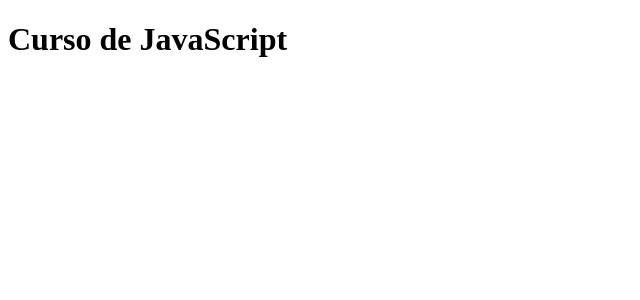
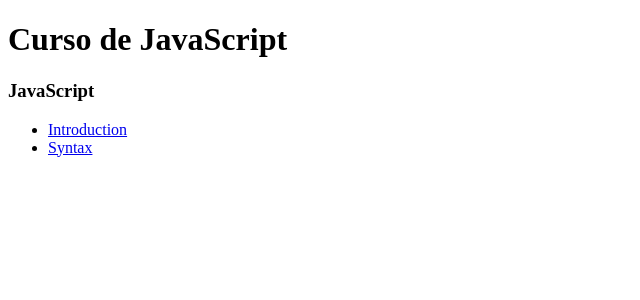
Before and after one commit to cruzortiz99/tsc_react_express_app, a React app: page / in a window 1280 px wide. Shown: the top 300 px of the page, without its empty margins (0-640 px from the left). Built offline with nearby package versions, Linux system fonts and the light colour scheme.

Commit message:
menu component funtionality done

```diff
--- a/client/src/components/AppHeader.tsx
+++ b/client/src/components/AppHeader.tsx
@@ -1,5 +1,5 @@
 import React from 'react'
-type AppHeaderProps = {
+export interface AppHeaderProps {
   text: string | number
 }
 const AppHeader = (props: AppHeaderProps) => <h1>{props.text}</h1>
--- a/client/src/components/AppMenu.tsx
+++ b/client/src/components/AppMenu.tsx
@@ -1,10 +1,10 @@
 import React, { Children } from 'react'
 import { AppMenuItemProps } from './AppMenuItem'
 import AppMenuClassification, {
-  AppMenuClassificationProps
+  AppMenuClassificationProps,
 } from './AppMenuClassification'
 
-type AppMenuProps = {
+export interface AppMenuProps {
   options: Array<AppMenuClassificationProps>
 }
 
@@ -20,3 +20,4 @@
   })
   return <div>{classification}</div>
 }
+export default AppMenu
--- a/client/src/components/AppMenuClassification.tsx
+++ b/client/src/components/AppMenuClassification.tsx
@@ -1,7 +1,7 @@
 import React from 'react'
 import AppMenuItem, { AppMenuItemProps } from './AppMenuItem'
 
-export type AppMenuClassificationProps = {
+export interface AppMenuClassificationProps {
   name: string
   children: Array<AppMenuItemProps>
 }
--- a/client/src/components/AppMenuItem.tsx
+++ b/client/src/components/AppMenuItem.tsx
@@ -1,7 +1,7 @@
 import React from 'react'
 import { Link } from 'react-router-dom'
 
-export type AppMenuItemProps = {
+export interface AppMenuItemProps {
   link: string
   name: string
 }
--- a/client/src/index.tsx
+++ b/client/src/index.tsx
@@ -1,6 +1,26 @@
 import React from 'react'
 import ReactDOM from 'react-dom'
 import AppHeader from './components/AppHeader'
+import AppMenu, { AppMenuProps } from './components/AppMenu'
+import { BrowserRouter as Router } from 'react-router-dom'
+
+const menu: AppMenuProps = {
+  options: [
+    {
+      name: 'JavaScript',
+      children: [
+        {
+          link: '/introduction',
+          name: 'Introduction'
+        },
+        {
+          link: '/syntax',
+          name: 'Syntax'
+        }
+      ]
+    }
+  ]
+}
 
 class App extends React.Component {
   constructor(props = {}) {
@@ -11,6 +31,9 @@
     return (
       <div>
         <AppHeader text="Curso de JavaScript" />
+        <Router>
+          <AppMenu options={menu.options} />
+        </Router>
       </div>
     )
   }
```
Also changed, not shown: 1 other file (tests, documents, lock files or other folders).
